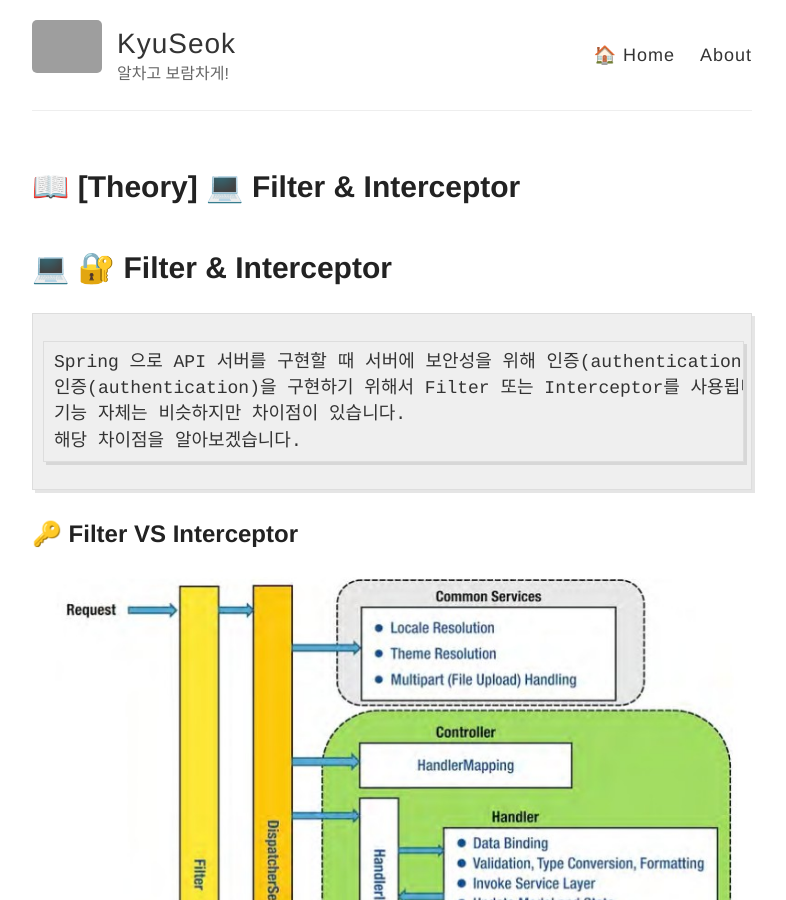
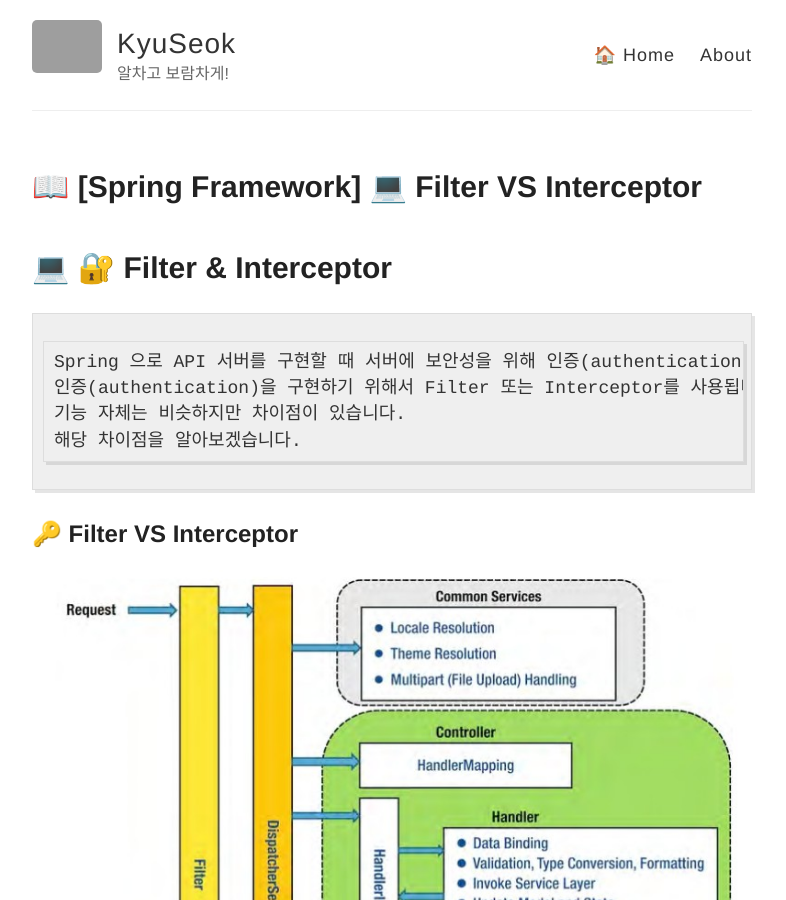
Before and after one commit to mks502/mks502.github.io, a Jekyll site: the page built from _posts/2020-5-9-theory-filter-vs-interceptor.md, in a window 1280 px wide and 900 px high. Shown: the whole window, without its empty margins (248-1034 px from the left). Built offline with Jekyll 4.4.1, drawn with Linux system fonts in a browser that asks for light colours; grey boxes are pictures that could not be loaded.

Commit message:
Modify post name
post name modify

```diff
--- a/_posts/2020-5-9-theory-filter-vs-interceptor.md
+++ b/_posts/2020-5-9-theory-filter-vs-interceptor.md
@@ -1,8 +1,8 @@
 ---
 layout: post
-title: 📖 [Theory] 💻 Filter & Interceptor
+title: 📖 [Spring Framework] 💻 Filter VS Interceptor
 category : Theory
-tags: [theory, security]
+tags: [theory, security, spring]
 ---
 
 # 💻 🔐 Filter & Interceptor
```
Also changed, not shown: _posts/2020-6-19-ci-cd.md (+1 -1 lines).
